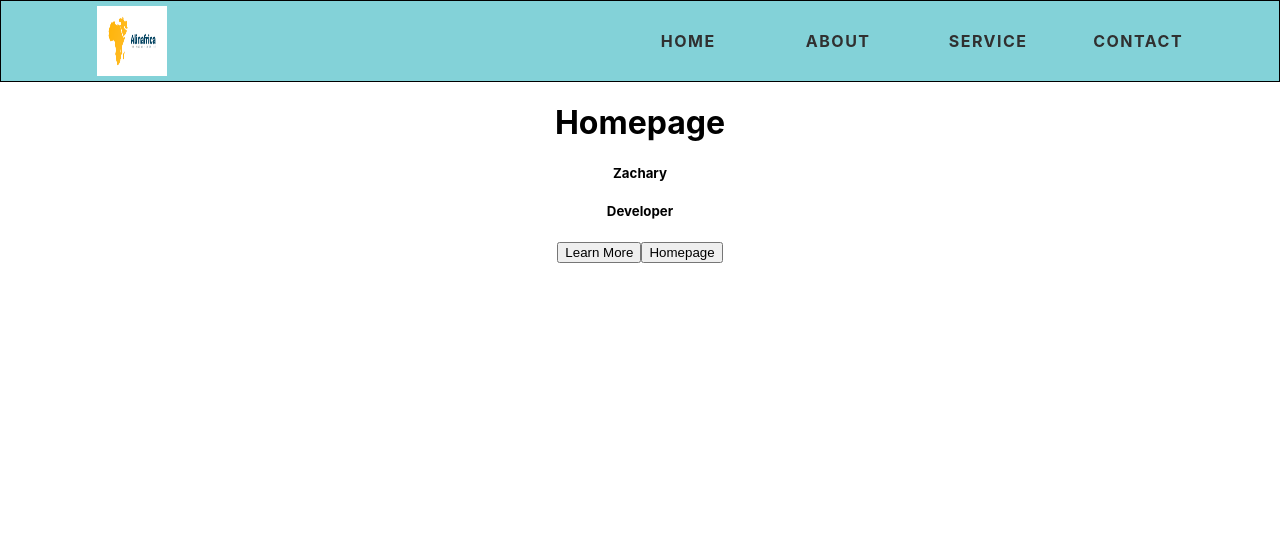
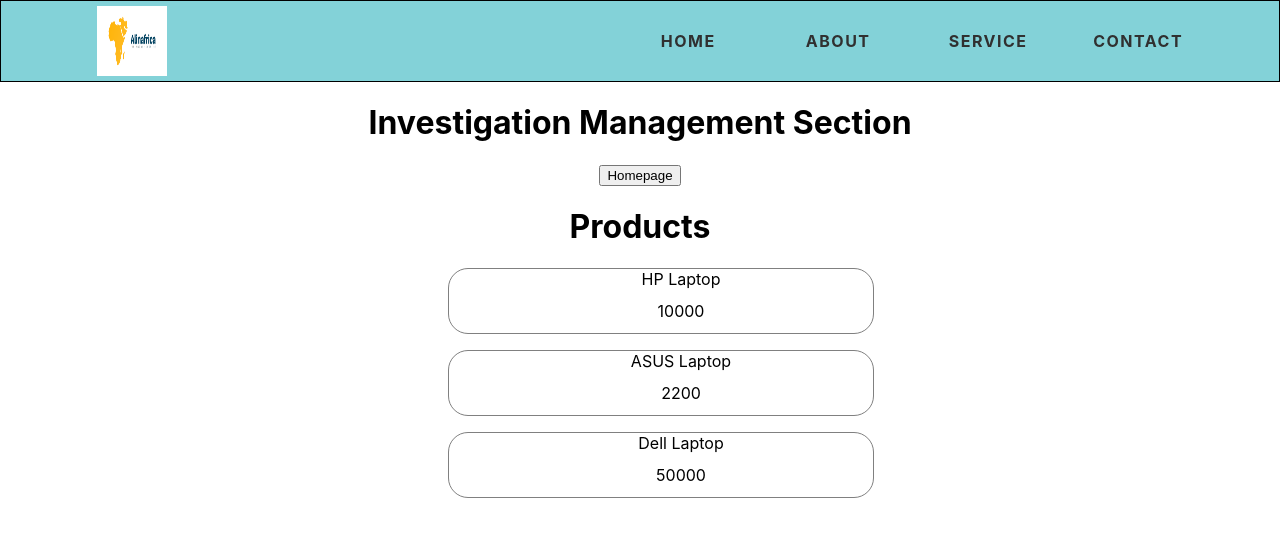
Before and after one commit to ZachyDev/EIM, a React (Create React App) app: page / in a window 1280 px wide. Shown: the top 536 px of the page. Built offline with nearby package versions, Linux system fonts and the light colour scheme.

Commit message:
Using map() function to loop through an array of elements

```diff
--- a/src/App.js
+++ b/src/App.js
@@ -1,27 +1,21 @@
 import { useState } from 'react';
 import './App.css';
-import Banner from './Banner';
 import Header from './Components/Header';
+import Products from './Components/Products';
 function App() {
-  const [homeSection, setHomeSection] = useState('Homepage');
-  // learn more
-  const learnMore = () => {
-    alert('Looks great');
-  }
+  const [homeSection, setHomepageContent] = useState('Investigation Management Section');
+
   // change home content
   const changeHomeContent = () => {
-    setHomeSection('Enterprise Investigation Management');
-    console.log(homeSection);
+    setHomepageContent('Enterprise Investigation System');
   }
 
   return (
     <div className="App">
       <Header />
      <h1>{ homeSection }</h1>
-     <Banner firstName="Zachary"/>
-     <Banner lastName="Developer"/>
-     <button onClick= { learnMore }>Learn More</button>
      <button onClick= { changeHomeContent }>Homepage</button>
+     <Products />
     </div>
   );
 }
--- a/src/Components/Header.js
+++ b/src/Components/Header.js
@@ -4,13 +4,13 @@ import './style.css'
 
 function Header() {
   return (
-    <div class="header">
-    <div class="inner-header">
-    <div class="logo">
+    <div className="header">
+    <div className="inner-header">
+    <div className="logo">
       <img src= { logo } width="70px" height="70px" />
     </div>
 
-    <div class="nav">
+    <div className="nav">
       <ul>
         <li><a href="#">Home</a></li>
         <li><a href="#">About</a></li>
--- /dev/null
+++ b/src/Components/Products.js
@@ -0,0 +1,37 @@
+import React from 'react';
+import { useState } from 'react';
+import './style.css';
+
+function Products() {
+    const [products,setProducts] = useState([
+        {
+            name: "HP Laptop",
+            price: 10000
+        },
+        {
+            name: "ASUS Laptop",
+            price: 2200
+        },
+        {
+            name: "Dell Laptop",
+            price: 50000
+        }
+    ])
+  return (
+    <div>
+        <h1>Products</h1>
+        {
+            products.map(product => {
+                return(
+                    <ul className='products'>
+                        <li>{ product.name }</li>
+                        <li>{ product.price }</li>
+                    </ul>
+                )
+            })
+        }
+    </div>
+  )
+}
+
+export default Products
--- a/src/Components/style.css
+++ b/src/Components/style.css
@@ -90,3 +90,14 @@
   .nav li a:hover::after{
     width: 100%;
   }
+
+.products{
+    list-style-type: none;
+    border: 1px solid grey;
+    width: 30%;
+    margin-left: 35%;
+    border-radius: 20px;
+}
+.products li {
+  height: 4vh;
+}
```
